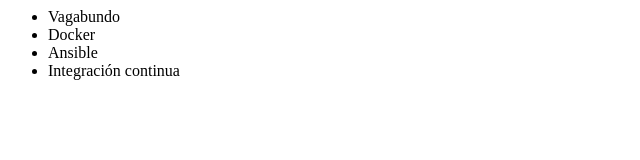
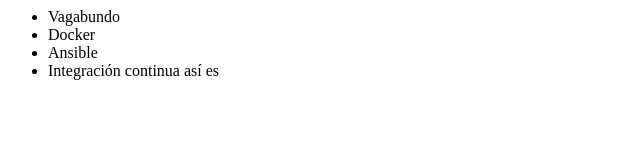
Before and after one commit to Juan-Jose-Luna-Rocha/Prueba, a plain HTML site: page Index.html in a window 1280 px wide. Shown: the full height of the page, 0-640 px from the left. Drawn offline with Linux system fonts and the light colour scheme.

Commit message:
Se agrego un texto

```diff
--- a/Index.html
+++ b/Index.html
@@ -9,7 +9,7 @@
          <li> Vagabundo </li>
          <li> Docker </li>
          <li> Ansible </li>
-         <li> Integración continua </li>
+         <li> Integración continua así es </li>
      </ul>
 </body>
 </html>
```
